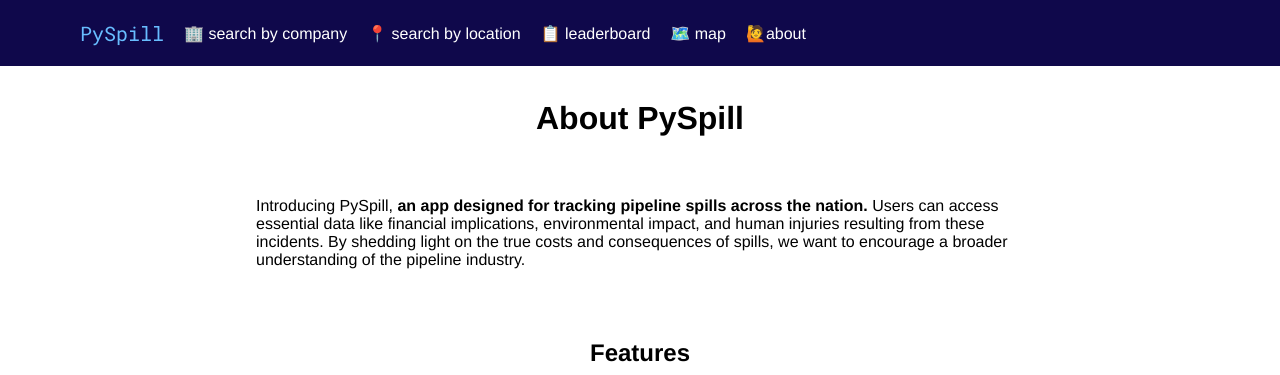
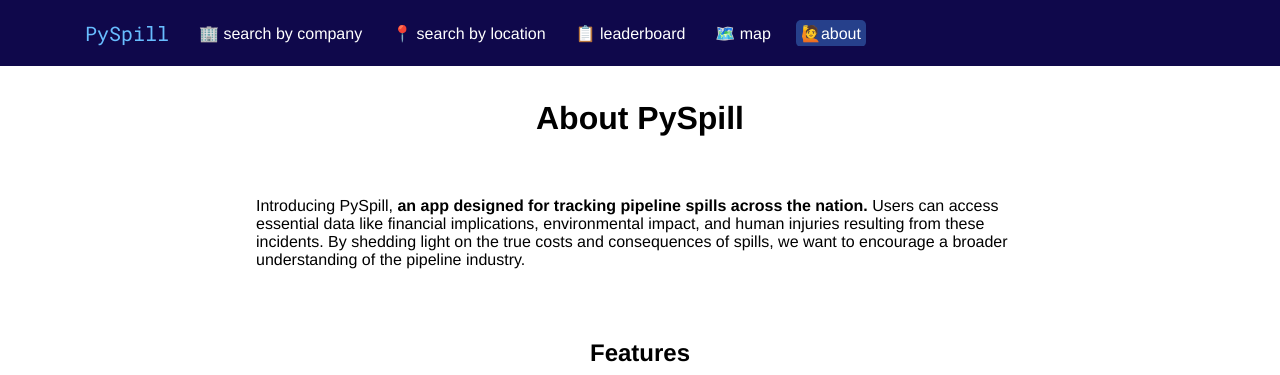
Before and after one commit to CS257-F23/team-project-c, a Flask app: page /about in a window 1280 px wide. Shown: the top 375 px of the page. Run offline with Flask 3, Linux system fonts and the light colour scheme; some libraries are stand-ins or nearby versions.

Commit message:
visual switcher for nav bar

```diff
--- a/static/css/style.css
+++ b/static/css/style.css
@@ -85,6 +85,24 @@ body {
   transform: scaleX(1);
 }
 
+.focus {
+  background-color: var(--marianBlue);
+  border-radius: 5px;
+}
+
+/* .focus::before{
+  content: "";
+  position: absolute;
+  display: block;
+  width: 100%;
+  height: 2px;
+  bottom: 0;
+  left: 0;
+  background-color: white;
+  transform: scaleX(1);
+
+} */
+
 nav ul {
   list-style-type: none;
   overflow: hidden;
@@ -106,6 +124,7 @@ nav li a {
   color: white;
   text-decoration-color: var(--lightBlue);
   position: relative;
+  padding: 5px 5px 5px 5px;
 }
 
 nav .home-link {
@@ -220,6 +239,7 @@ a {
   width: calc((2 / var(--homeColumnSize)) * 100%);
   text-align: center;
 }
+
 
 /*FORM TEMPLATE
    - ./templates/form.html
--- a/templates/about.html
+++ b/templates/about.html
@@ -37,7 +37,7 @@
           </li>
           <li><a href="/leaderboard" class="nav-item">📋 leaderboard</a></li>
           <li><a href="/map" class="nav-item">🗺️ map </a></li>
-          <li><a href="/about" class="nav-item"> 🙋about</a></li>
+          <li><a href="/about" class="nav-item focus"> 🙋about</a></li>
         </ul>
       </nav>
     </div>
--- a/templates/home.html
+++ b/templates/home.html
@@ -37,6 +37,7 @@
           <li><a href="/leaderboard" class="nav-item">📋 leaderboard</a></li>
           <li><a href="/map" class="nav-item">🗺️ map </a></li>
           <li><a href="/about" class="nav-item"> 🙋about</a></li>
+          <li><a href="/random" class="nav-item random-link">🎲 random</a></li>
         </ul>
       </nav>
     </div>
--- a/templates/leaderboard.html
+++ b/templates/leaderboard.html
@@ -33,7 +33,7 @@
               >📍 search by location</a
             >
           </li>
-          <li><a href="/leaderboard" class="nav-item">📋 leaderboard</a></li>
+          <li><a href="/leaderboard" class="nav-item focus">📋 leaderboard</a></li>
           <li><a href="/map" class="nav-item">🗺️ map </a></li>
           <li><a href="/about" class="nav-item"> 🙋about</a></li>
         </ul>
--- a/templates/map.html
+++ b/templates/map.html
@@ -34,7 +34,7 @@
             >
           </li>
           <li><a href="/leaderboard" class="nav-item">📋 leaderboard</a></li>
-          <li><a href="/map" class="nav-item">🗺️ map </a></li>
+          <li><a href="/map" class="nav-item focus">🗺️ map </a></li>
           <li><a href="/about" class="nav-item"> 🙋about</a></li>
         </ul>
       </nav>
--- a/templates/search-by-company/form.html
+++ b/templates/search-by-company/form.html
@@ -32,7 +32,7 @@
             <a class="home-link" href="/">PySpill</a>
           </li>
           <li>
-            <a href="/search-by-company" class="nav-item">
+            <a href="/search-by-company" class="nav-item focus">
               🏢 search by company</a
             >
           </li>
--- a/templates/search-by-company/results.html
+++ b/templates/search-by-company/results.html
@@ -20,7 +20,7 @@
           <li>
             <a class="home-link" href="/">PySpill</a>
           </li>
-          <li><a href="/search-by-company" class="nav-item"> 🏢 search by company</a></li>
+          <li><a href="/search-by-company" class="nav-item focus"> 🏢 search by company</a></li>
           <li><a href="/search-by-location" class="nav-item">📍 search by location</a></li>
           <li><a href="/leaderboard" class="nav-item">📋 leaderboard</a></li>
           <li><a href="/map" class="nav-item">🗺️ map </a></li>
--- a/templates/search-by-location/form.html
+++ b/templates/search-by-location/form.html
@@ -37,7 +37,7 @@
             >
           </li>
           <li>
-            <a href="/search-by-location" class="nav-item"
+            <a href="/search-by-location" class="nav-item focus"
               >📍 search by location</a
             >
           </li>
--- a/templates/search-by-location/results.html
+++ b/templates/search-by-location/results.html
@@ -29,7 +29,7 @@
             >
           </li>
           <li>
-            <a href="/search-by-location" class="nav-item"
+            <a href="/search-by-location" class="nav-item focus"
               >📍 search by location</a
             >
           </li>
```
